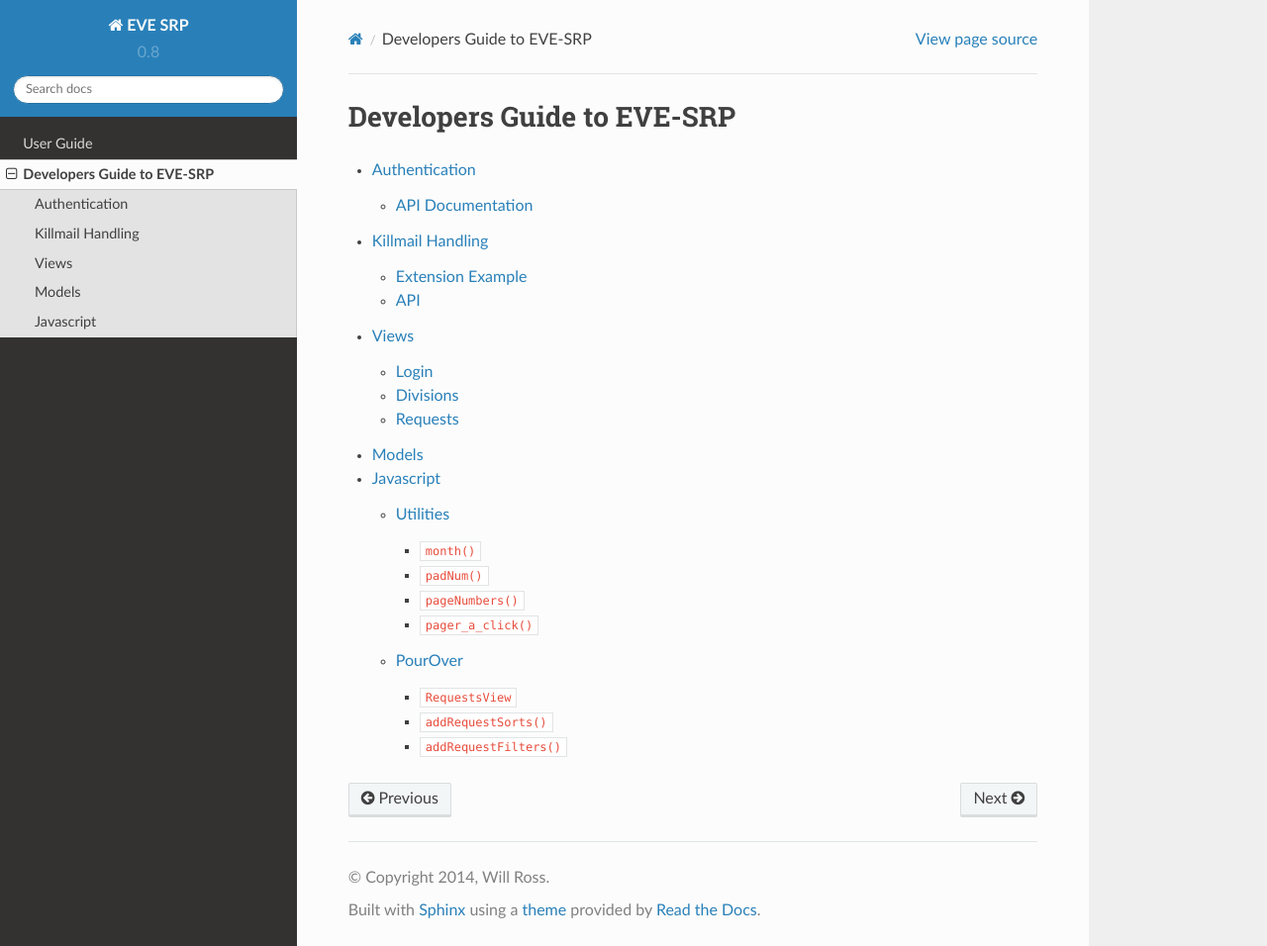
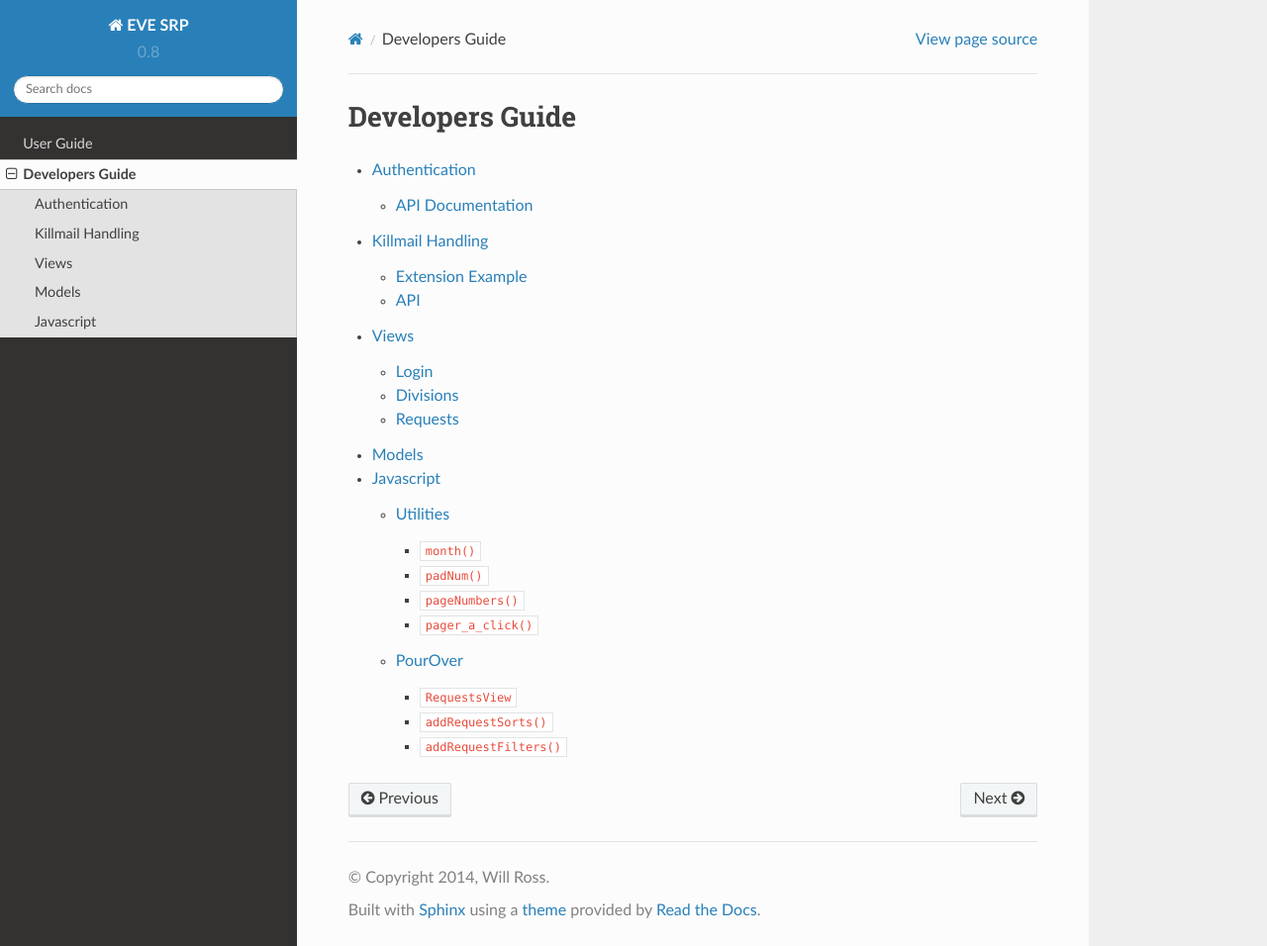
Before and after one commit to paxswill/evesrp, a Sphinx documentation site: the page built from doc/devel.rst, in a window 1280 px wide and 956 px high. Shown: the whole window at 99% size. Built offline with Sphinx 7.4.7 and the Read the Docs theme 2.0.0, drawn with Linux system fonts in a browser that asks for light colours.

Commit message:
Change Dev guide title to match User guide

```diff
--- a/doc/devel.rst
+++ b/doc/devel.rst
@@ -1,6 +1,6 @@
-###########################
-Developers Guide to EVE-SRP
-###########################
+################
+Developers Guide
+################
 
 .. toctree::
 
```
